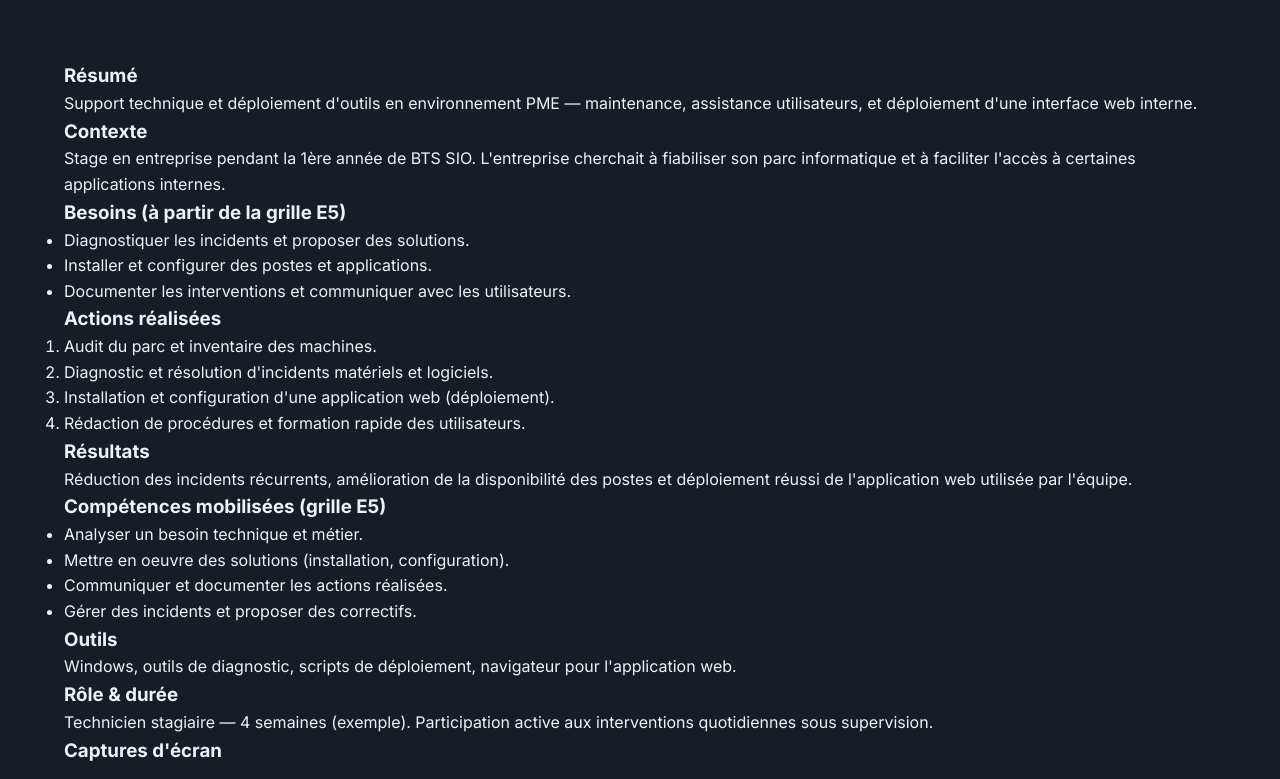
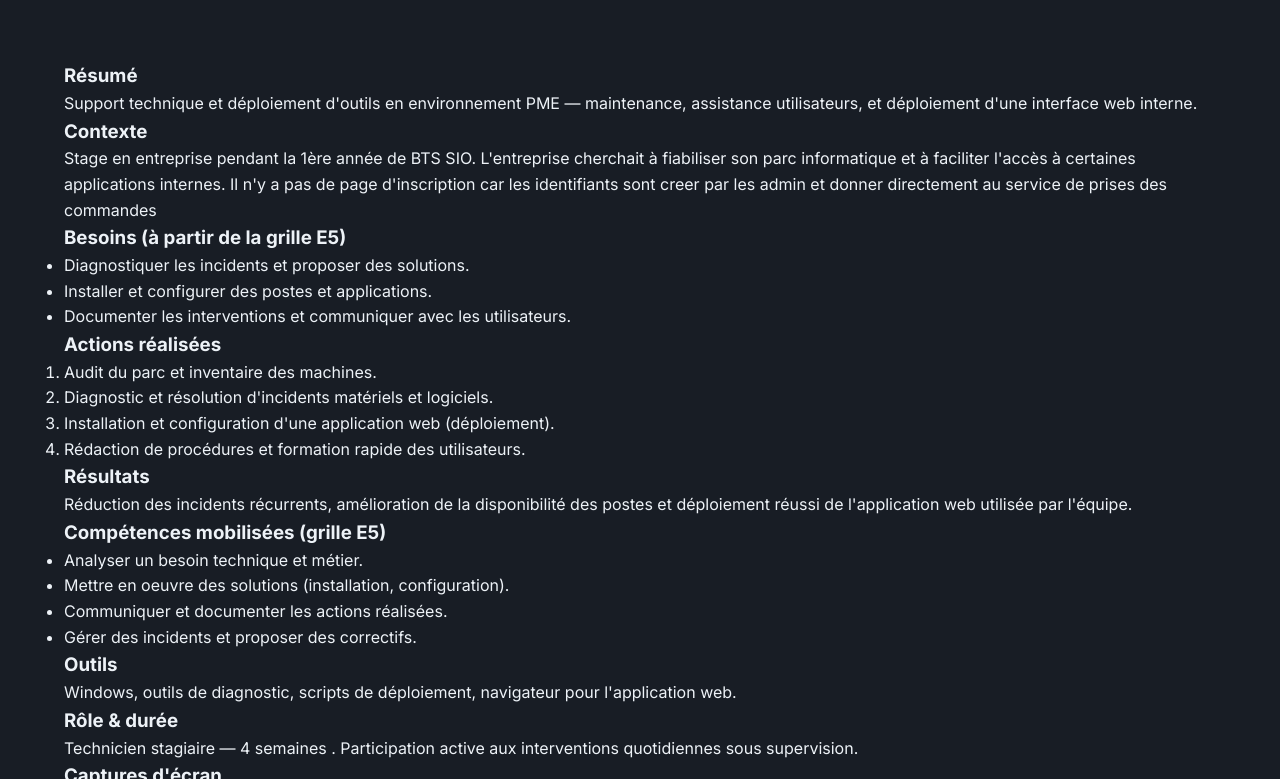
Before and after one commit to enzo12457/Portfolio_1, a plain HTML site: page proj_stage1.html in a window 1280 px wide. Shown: the part 155-934 px from the top of the page. Drawn offline with Linux system fonts and the light colour scheme; grey boxes are pictures that could not be loaded.

Commit message:
Update proj_stage1.html

```diff
--- a/proj_stage1.html
+++ b/proj_stage1.html
@@ -43,7 +43,7 @@
       <p>Support technique et déploiement d'outils en environnement PME — maintenance, assistance utilisateurs, et déploiement d'une interface web interne.</p>
 
       <h3>Contexte</h3>
-      <p>Stage en entreprise pendant la 1ère année de BTS SIO. L'entreprise cherchait à fiabiliser son parc informatique et à faciliter l'accès à certaines applications internes.</p>
+      <p>Stage en entreprise pendant la 1ère année de BTS SIO. L'entreprise cherchait à fiabiliser son parc informatique et à faciliter l'accès à certaines applications internes. Il n'y a pas de page d'inscription car les identifiants sont creer par les admin et donner directement au service de prises des commandes</p>
 
       <h3>Besoins (à partir de la grille E5)</h3>
       <ul>
@@ -75,7 +75,7 @@
       <p>Windows, outils de diagnostic, scripts de déploiement, navigateur pour l'application web.</p>
 
       <h3>Rôle & durée</h3>
-      <p>Technicien stagiaire — 4 semaines (exemple). Participation active aux interventions quotidiennes sous supervision.</p>
+      <p>Technicien stagiaire — 4 semaines . Participation active aux interventions quotidiennes sous supervision.</p>
 
       <h3>Captures d'écran</h3>
       <div class="screenshots">
```
